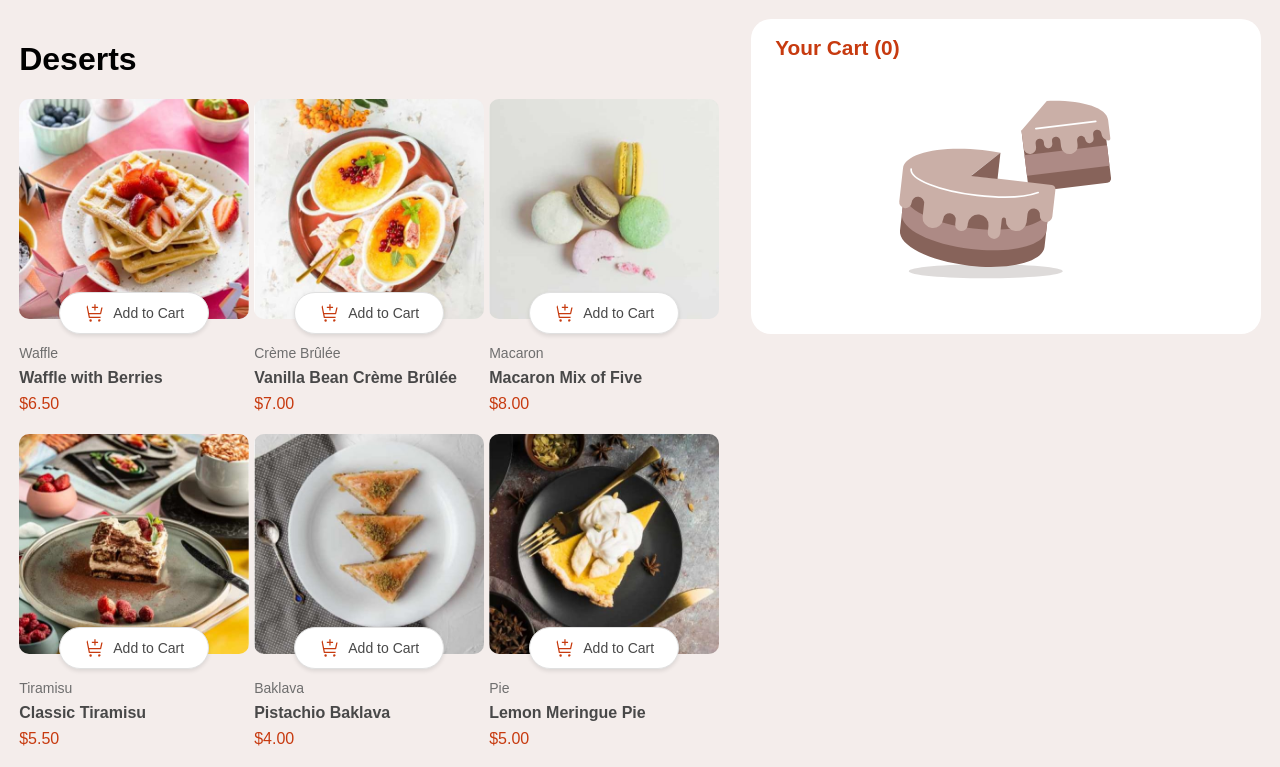
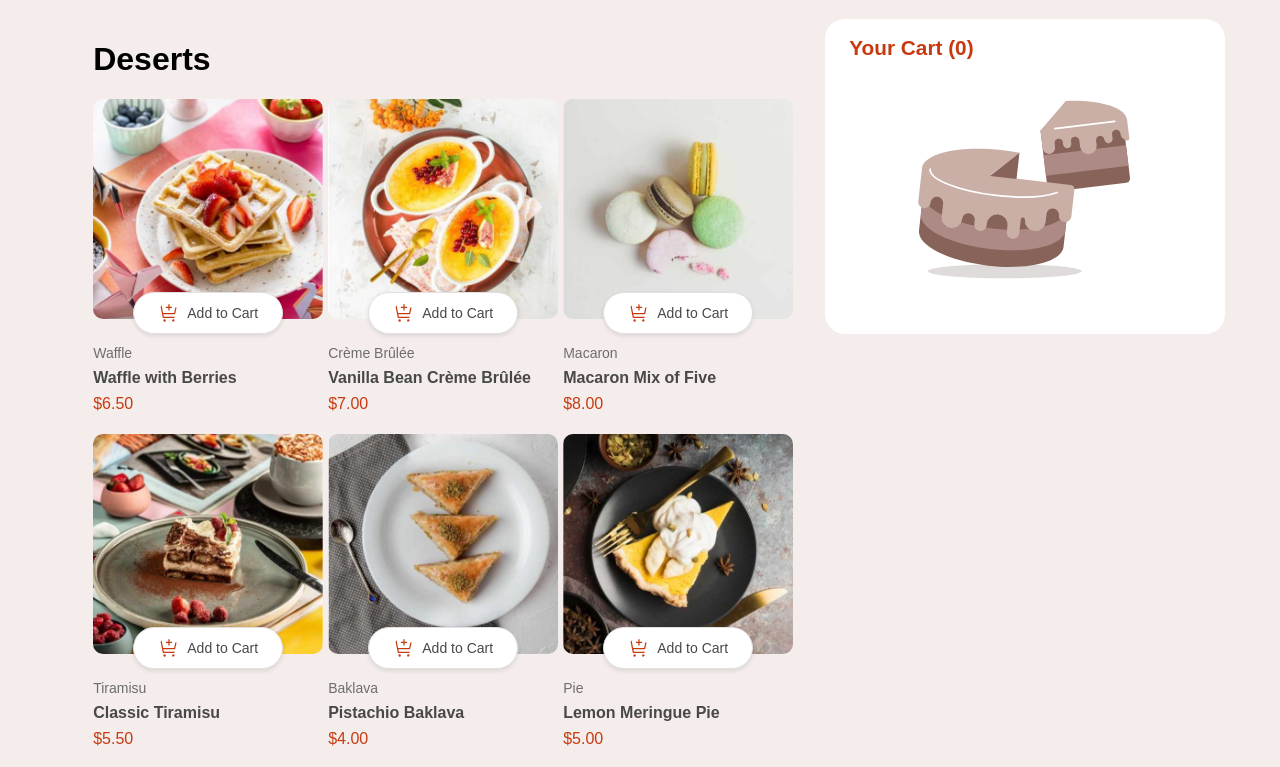
Before and after one commit to abdo1rahman/product-list, a React (Vite) app: page / in a window 1280 px wide. Shown: the top 767 px of the page. Built offline with nearby package versions, Linux system fonts and the light colour scheme; a web font is replaced by a local one.

Commit message:
hoping overlay will work

```diff
--- a/src/components/App.css
+++ b/src/components/App.css
@@ -1,5 +1,13 @@
 .app {
   display: flex;
+}
+
+#root {
+  display: flex;
+  /* align-items: center; */
+  justify-content: center;
+  height: 100dvh;
+  width: 100dvw;
 }
 
 .header {
--- a/src/components/Cart.css
+++ b/src/components/Cart.css
@@ -4,7 +4,7 @@
   display: flex;
   font-family: regular, sans-serif;
   flex-direction: column;
-  width: auto;
+  width: 22rem;
   height: fit-content;
   background-color: white;
   border-radius: 20px;
```
